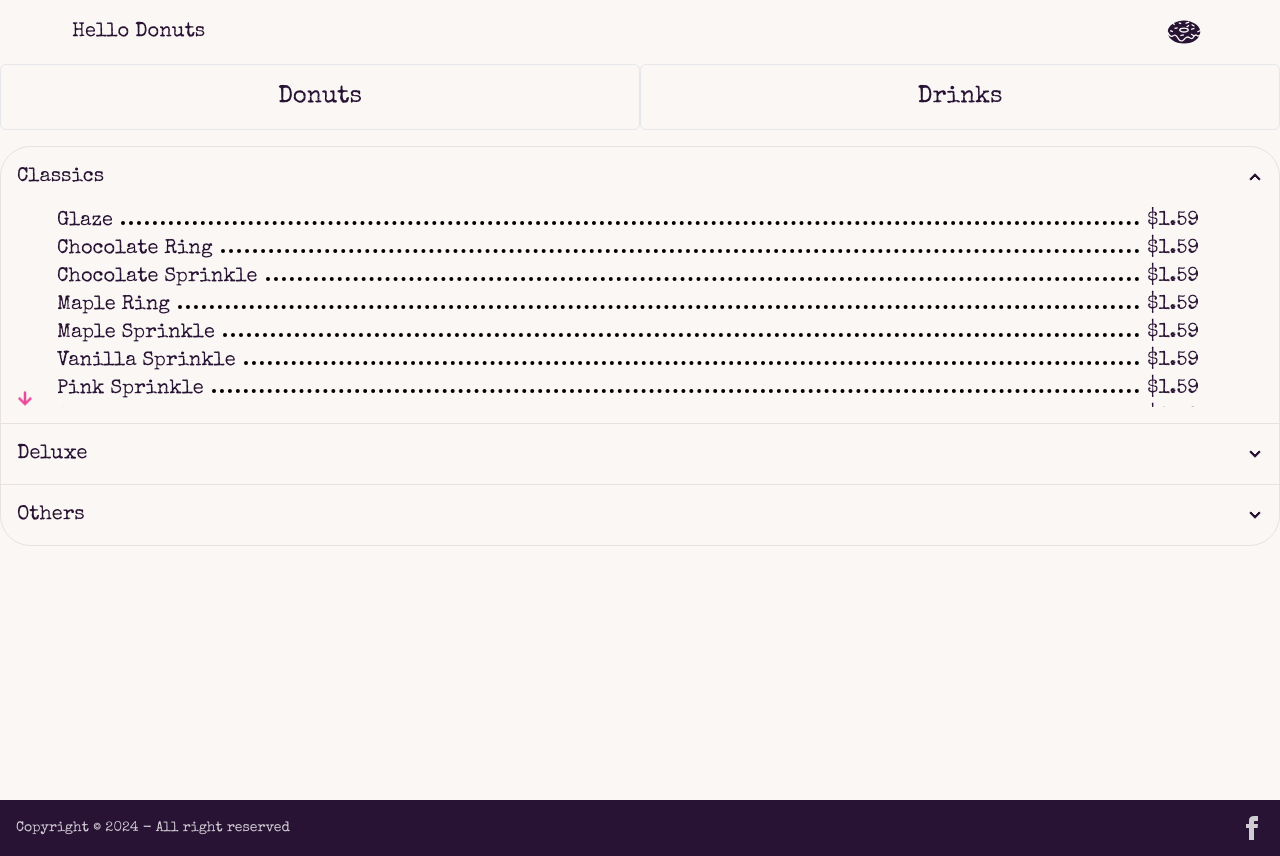
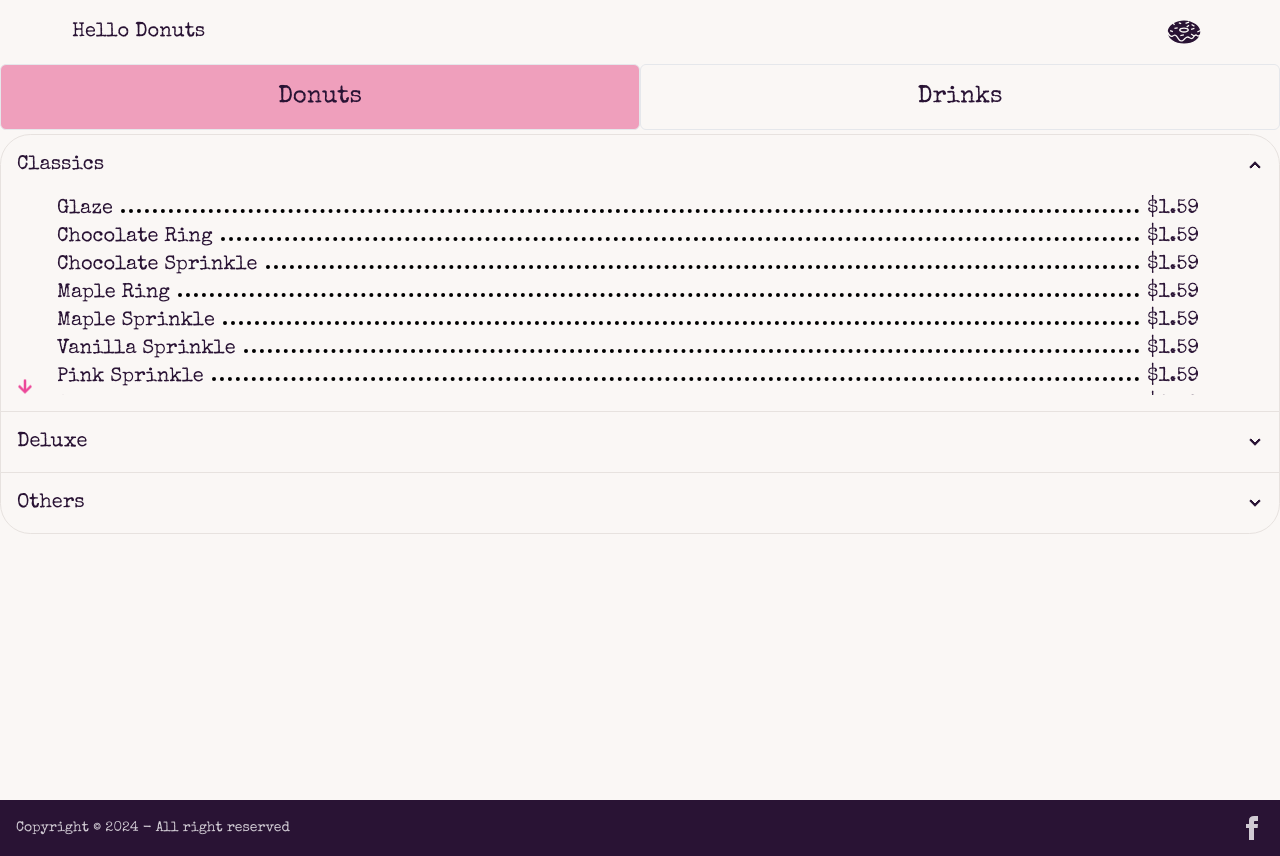
Before and after one commit to Shawn2776/donuts, a Next.js app: page /donuts in a window 1280 px wide. Built offline with nearby package versions, Linux system fonts and the light colour scheme.

Commit message:
tab work

```diff
--- a/components/Tabs.jsx
+++ b/components/Tabs.jsx
@@ -1,7 +1,12 @@
+"use client";
+
+import { useState } from "react";
 import Donuts from "../data";
 import Accordion from "@/components/Accordion";
 
 const Tabs = () => {
+  const [isActive, setIsActive] = useState("donuts");
+
   const classics = Donuts.filter((donut) => donut.type === "classic");
   const deluxes = Donuts.filter((donut) => donut.type === "deluxe");
   const others = Donuts.filter((donut) => donut.type === "other");
@@ -18,21 +23,34 @@ const Tabs = () => {
 
   return (
     <div className="flex flex-col">
-      <div className="flex justify-between w-full mb-4 text-2xl">
-        <div className="flex justify-center w-full py-4 border rounded-md">
+      <div className="flex justify-between w-full mb-1 text-2xl">
+        <div
+          className={`flex justify-center w-full py-4 border rounded-md ${
+            isActive === "donuts" ? "bg-secondary" : ""
+          }`}
+          onClick={() => setIsActive("donuts")}
+        >
           Donuts
         </div>
-        <div className="flex justify-center w-full py-4 border rounded-md">
+        <div
+          className={`flex justify-center w-full py-4 border rounded-md ${
+            isActive === "donuts" ? "" : "bg-secondary"
+          }`}
+          onClick={() => setIsActive("drinks")}
+        >
           Drinks
         </div>
       </div>
       <div>
-        <div className="w-full">
+        <div className={`${isActive === "donuts" ? "" : "hidden"} w-full`}>
           <Accordion accordionInfo={donutInfo} />
         </div>
-        {/* <div className="w-full">
-          <Accordion accordionInfo={drinkInfo} />
-        </div> */}
+        <div className={`${isActive === "donuts" ? "hidden" : ""} w-full`}>
+          <h2 className="flex justify-center h-screen mt-20 text-2xl align-middle">
+            Coming Soon
+          </h2>
+          {/* <Accordion accordionInfo={drinkInfo} /> */}
+        </div>
       </div>
     </div>
   );
```
